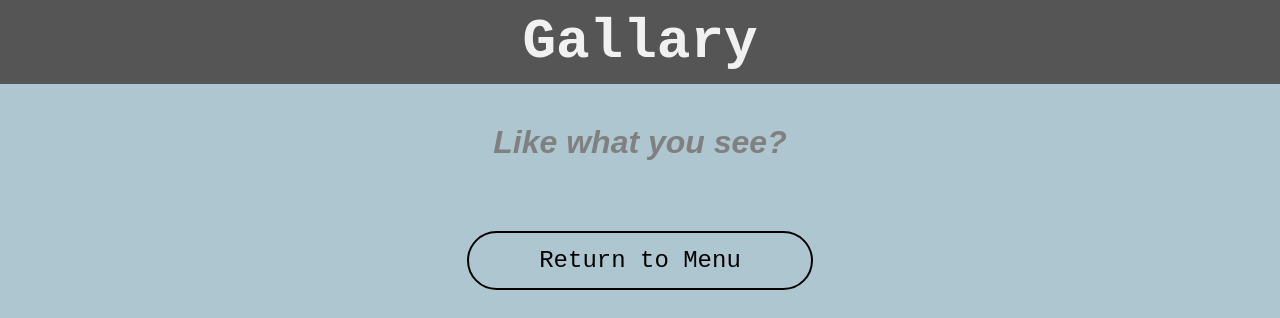
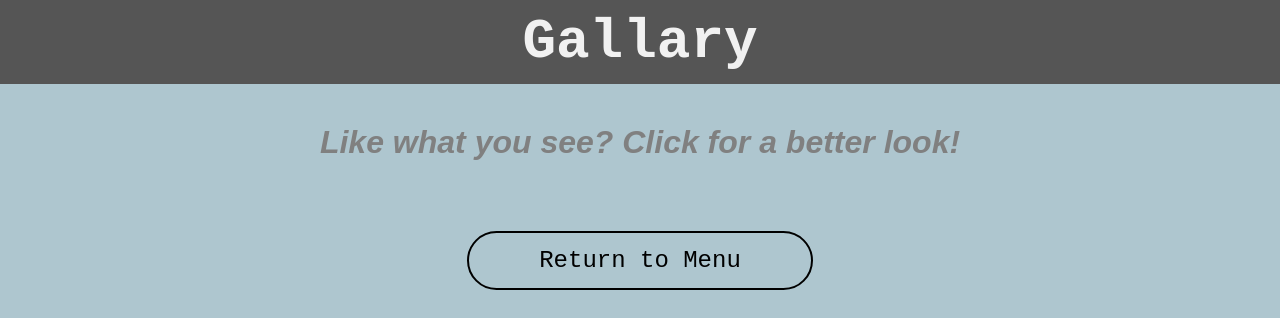
Before and after one commit to s3947022/Wok-A3-Smoke, a plain HTML site: page demo.html in a window 1280 px wide. Shown: the top 318 px of the page. Drawn offline with Linux system fonts and the light colour scheme.

Commit message:
demo fix

```diff
--- a/demo.html
+++ b/demo.html
@@ -10,7 +10,7 @@
     <header>
       <h1>Gallary</h1>
     </header>
-    <h2>Like what you see?</h2>
+    <h2>Like what you see? Click for a better look!</h2>
     <div class="return">
       <a href="Menu.html">Return to Menu</a>
     </div>
```
